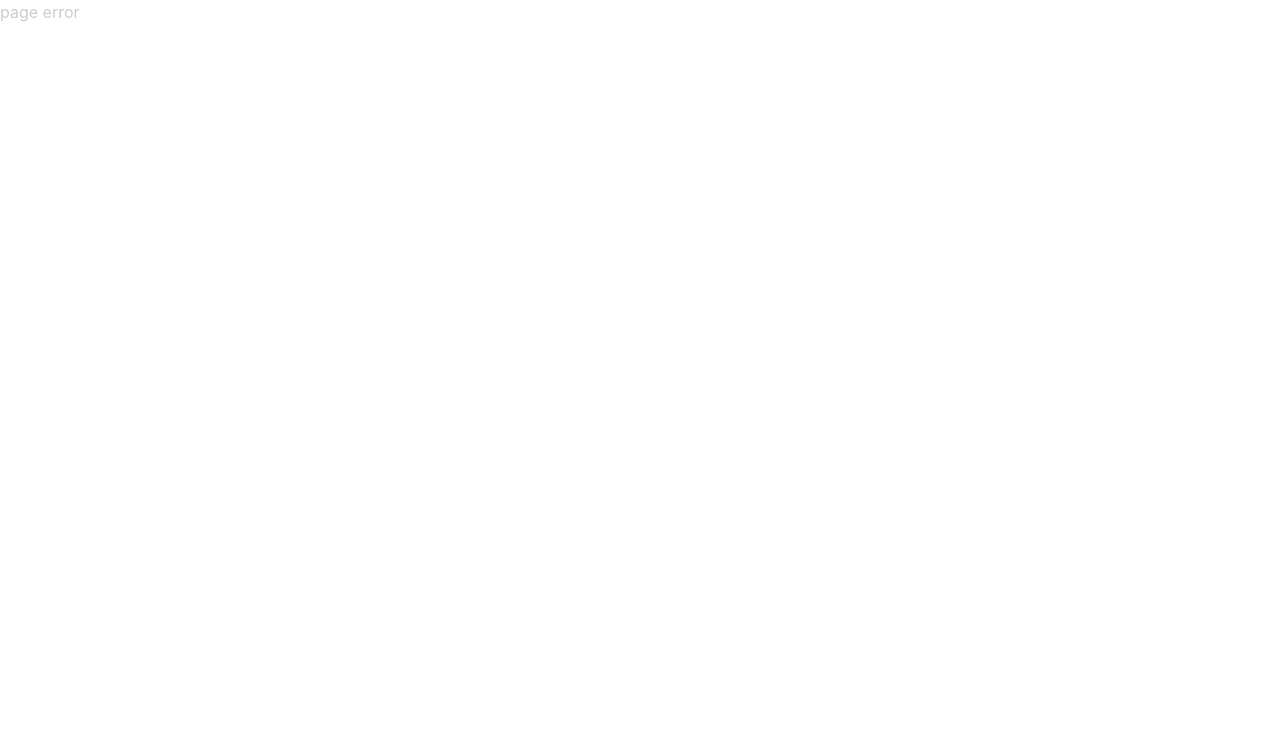
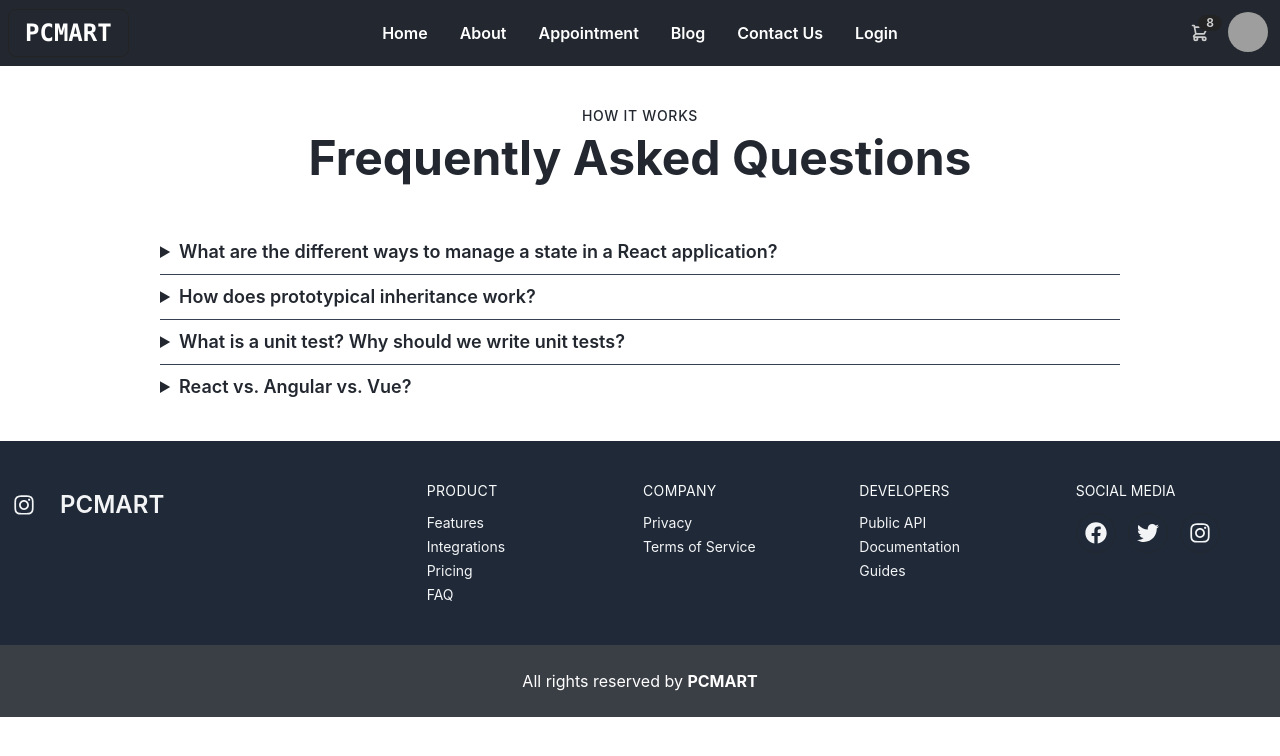
Before and after one commit to mayrajuddin/pcmart-client, a React (Create React App) app: page /blog in a window 1280 px wide. Before the commit this address had no page. Shown: the top 756 px of the page. Built offline with nearby package versions, Linux system fonts and the light colour scheme; grey boxes are pictures that could not be loaded.

Commit message:
blog page added

```diff
--- a/package.json
+++ b/package.json
@@ -9,6 +9,7 @@
     "daisyui": "^2.42.0",
     "react": "^18.2.0",
     "react-dom": "^18.2.0",
+    "react-icons": "^4.6.0",
     "react-router-dom": "^6.4.3",
     "react-scripts": "5.0.1",
     "web-vitals": "^2.1.4"
--- /dev/null
+++ b/src/Pages/Blog/Blog.js
@@ -0,0 +1,48 @@
+import React from 'react';
+
+const Blog = () => {
+    const blogs = [
+        {
+            id: 1,
+            qus: 'What are the different ways to manage a state in a React application?',
+            ans: 'ans'
+        },
+        {
+            id: 2,
+            qus: 'How does prototypical inheritance work?',
+            ans: 'ans'
+        },
+        {
+            id: 3,
+            qus: 'What is a unit test? Why should we write unit tests?',
+            ans: 'ans'
+        },
+        {
+            id: 4,
+            qus: 'React vs. Angular vs. Vue?',
+            ans: 'ans'
+        }
+    ]
+    return (
+        <section className="text-secondary">
+            <div className="container flex flex-col justify-center p-4 mx-auto md:p-8">
+                <p className="p-2 text-sm font-medium tracking-wider text-center uppercase">How it works</p>
+                <h2 className="mb-12 text-4xl font-bold leading-none text-center sm:text-5xl">Frequently Asked Questions</h2>
+                <div className="flex flex-col divide-y sm:px-8 lg:px-12 xl:px-32 divide-gray-700">
+                    {
+                        blogs.map(blog => (
+                            <details key={blog.id}>
+                                <summary className="py-2 outline-none cursor-pointer text-lg font-semibold">{blog.qus}</summary>
+                                <div className="px-4 pb-4">
+                                    <p>{blog.ans}</p>
+                                </div>
+                            </details>
+                        ))
+                    }
+                </div>
+            </div>
+        </section>
+    );
+};
+
+export default Blog;
--- a/src/Pages/Home/Banner/Banner.js
+++ b/src/Pages/Home/Banner/Banner.js
@@ -2,13 +2,15 @@ import React from 'react';
 
 const Banner = () => {
     return (
-        <section className="text-gray-100 bg-[url('https://images.pexels.com/photos/919073/pexels-photo-919073.jpeg?auto=compress&cs=tinysrgb&w=1260&h=750&dpr=1')] bg-cover ">
+        <section className="text-gray-100 bg-[url('https://images.pexels.com/photos/1714208/pexels-photo-1714208.jpeg?auto=compress&cs=tinysrgb&w=1260&h=750&dpr=1')] bg-cover bg-center ">
             <div className="backdrop-blur-sm">
                 <div className="container mx-auto items-center px-4 py-16  md:py-32 md:px-10 lg:px-32 ">
                     <h1 className="text-4xl font-bold leading-none sm:text-5xl">Quisquam necessita vel
                         <span className="dark:text-violet-400">laborum doloribus</span>delectus
                     </h1>
-                    <button className="px-8 py-3 m-2 text-lg border rounded dark:text-gray-50 dark:border-gray-700">shop now</button>
+                    <div className="mt-12">
+                        <button className="px-8 py-3 m-2 text-lg border  rounded text-gray-50 hover:bg-primary capitalize duration-700 border-gray-700 ease-in-out hover:border-primary">shop now</button>
+                    </div>
                 </div>
             </div>
         </section>
--- a/src/Routes/Routes/Routes.js
+++ b/src/Routes/Routes/Routes.js
@@ -1,5 +1,6 @@
 import { createBrowserRouter } from "react-router-dom";
 import Main from "../../Layout/Main";
+import Blog from "../../Pages/Blog/Blog";
 import Home from "../../Pages/Home/Home/Home";
 
 export const router = createBrowserRouter([
@@ -11,6 +12,10 @@ export const router = createBrowserRouter([
             {
                 path: '/',
                 element: <Home />,
+            },
+            {
+                path: '/blog',
+                element: <Blog />
             }
         ]
     }
--- a/src/Shared/Footer/Footer.js
+++ b/src/Shared/Footer/Footer.js
@@ -1,9 +1,83 @@
 import React from 'react';
+import { Link } from 'react-router-dom';
+import { FaFacebook, FaInstagram, FaTwitter } from 'react-icons/fa';
 
 const Footer = () => {
     return (
-        <footer className='bg-[#3A3E45]'>
-            <p className="text-xl py-6 text-center capitalize">&copy; copyright by <strong className='uppercase'>pcmart</strong></p>
+        <footer className="text-gray-100">
+            <div className="bg-gray-800">
+                <div className="container flex flex-col justify-between py-10 mx-auto space-y-8 lg:flex-row lg:space-y-0">
+                    <div className="lg:w-1/3">
+                        <Link rel="noopener noreferrer" to="/" className="flex justify-center space-x-3 lg:justify-start">
+                            <div className="flex items-center justify-center w-12 h-12 rounded-full">
+                                <FaInstagram size={22} />
+                            </div>
+                            <span className="self-center text-2xl font-semibold uppercase">pcmart</span>
+                        </Link>
+                    </div>
+                    <div className="grid grid-cols-2 text-sm gap-x-3 gap-y-8 lg:w-2/3 sm:grid-cols-4">
+                        <div className="space-y-3">
+                            <h3 className="tracking-wide uppercase text-gray-50">Product</h3>
+                            <ul className="space-y-1">
+                                <li>
+                                    <Link to="/">Features</Link>
+                                </li>
+                                <li>
+                                    <Link to="/">Integrations</Link>
+                                </li>
+                                <li>
+                                    <Link to="/">Pricing</Link>
+                                </li>
+                                <li>
+                                    <Link rel="noopener noreferrer" to="/">FAQ</Link>
+                                </li>
+                            </ul>
+                        </div>
+                        <div className="space-y-3">
+                            <h3 className="tracking-wide uppercase text-gray-50">Company</h3>
+                            <ul className="space-y-1">
+                                <li>
+                                    <Link rel="noopener noreferrer" to="/">Privacy</Link>
+                                </li>
+                                <li>
+                                    <Link rel="noopener noreferrer" to="/">Terms of Service</Link>
+                                </li>
+                            </ul>
+                        </div>
+                        <div className="space-y-3">
+                            <h3 className="uppercase text-gray-50">Developers</h3>
+                            <ul className="space-y-1">
+                                <li>
+                                    <Link rel="noopener noreferrer" to="/">Public API</Link>
+                                </li>
+                                <li>
+                                    <Link rel="noopener noreferrer" to="/">Documentation</Link>
+                                </li>
+                                <li>
+                                    <Link rel="noopener noreferrer" to="/">Guides</Link>
+                                </li>
+                            </ul>
+                        </div>
+                        <div className="space-y-3">
+                            <div className="uppercase text-gray-50">Social media</div>
+                            <div className="flex justify-start space-x-3">
+                                <Link rel="noopener noreferrer" to="/" title="Facebook" className="flex items-center p-2 border border-secondary hover:border-gray-400 rounded-full hover:text-primary duration-700 ease-in">
+                                    <FaFacebook size={22} />
+                                </Link>
+                                <Link rel="noopener noreferrer" to="/" title="Twitter" className="flex items-center p-2 border border-secondary hover:border-gray-400 rounded-full hover:text-primary duration-700 ease-in">
+                                    <FaTwitter size={22} />
+                                </Link>
+                                <Link rel="noopener noreferrer" to="/" title="Instagram" className="flex items-center p-2 border border-secondary hover:border-gray-400 rounded-full hover:text-primary duration-700 ease-in">
+                                    <FaInstagram size={22} />
+                                </Link>
+                            </div>
+                        </div>
+                    </div>
+                </div>
+            </div>
+            <div className="py-6  text-center text-white bg-[#3A3E45]">
+                <p className="">All rights reserved by <strong className='uppercase '>pcmart</strong></p>
+            </div>
         </footer>
     );
 };
--- a/src/Shared/Header/Header.js
+++ b/src/Shared/Header/Header.js
@@ -6,13 +6,13 @@ const Header = () => {
         <li><Link to="/" className='capitalize text-white hover:text-primary font-semibold rounded-md'>home</Link></li>
         <li><Link to="/about" className='capitalize text-white hover:text-primary font-semibold rounded-md'>about</Link></li>
         <li><Link to="/appointment" className='capitalize text-white hover:text-primary font-semibold rounded-md'>appointment</Link></li>
-        <li><Link to="/reviews" className='capitalize text-white hover:text-primary font-semibold rounded-md'>reviews</Link></li>
+        <li><Link to="/blog" className='capitalize text-white hover:text-primary font-semibold rounded-md'>blog</Link></li>
         <li><Link to="/contact" className='capitalize text-white font-semibold hover:text-primary rounded-md'>contact us</Link></li>
         <li><Link to="/login" className='capitalize text-white hover:text-primary font-semibold rounded-md'>login</Link></li>
     </>
     return (
-        <header>
-            <div className="navbar bg-secondary justify-between">
+        <header className='bg-secondary '>
+            <div className="navbar justify-between container mx-auto">
                 <div className="navbar-start">
                     <div className="dropdown">
                         <label tabIndex={0} className="btn btn-ghost lg:hidden">
```
Also changed, not shown: 1 other file (tests, documents, lock files or other folders).
